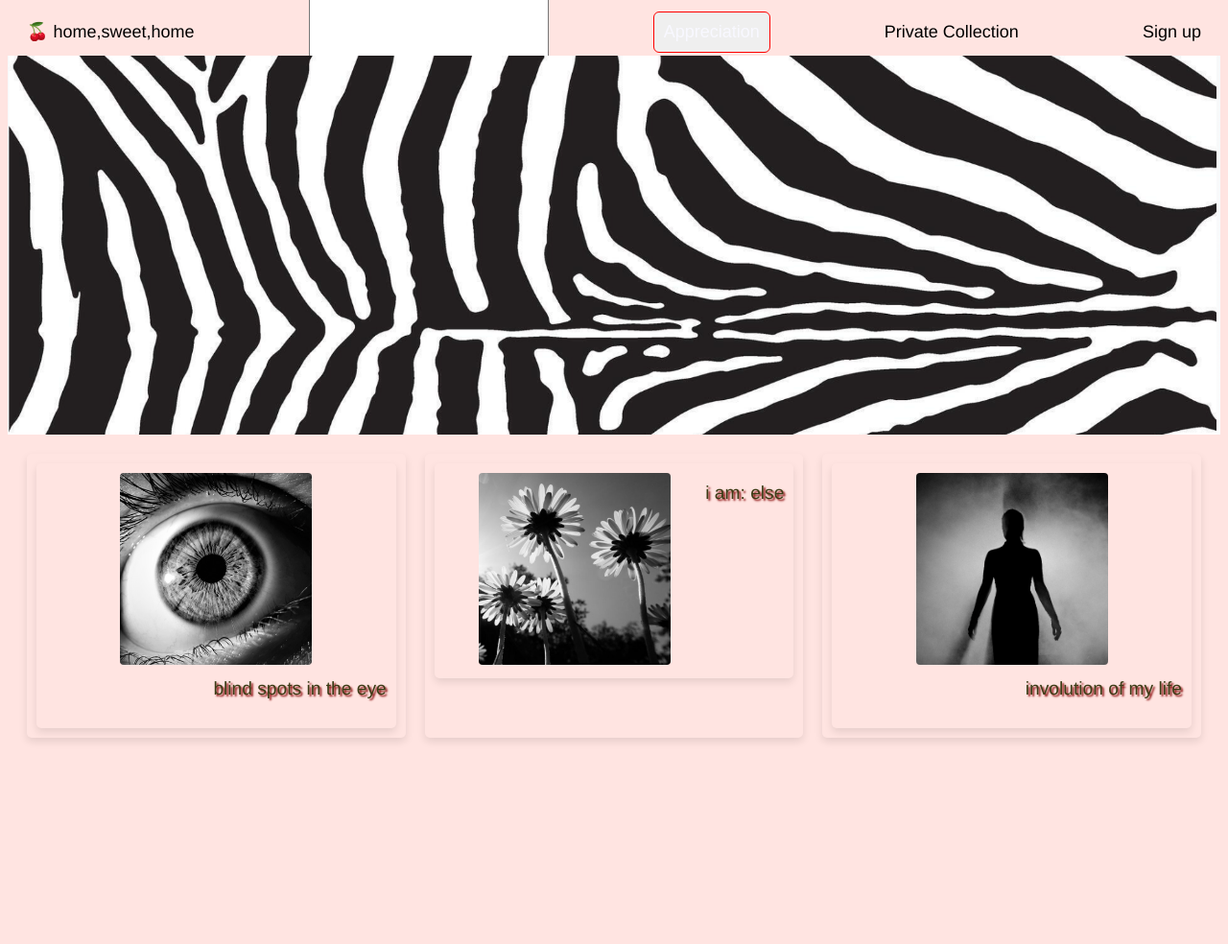
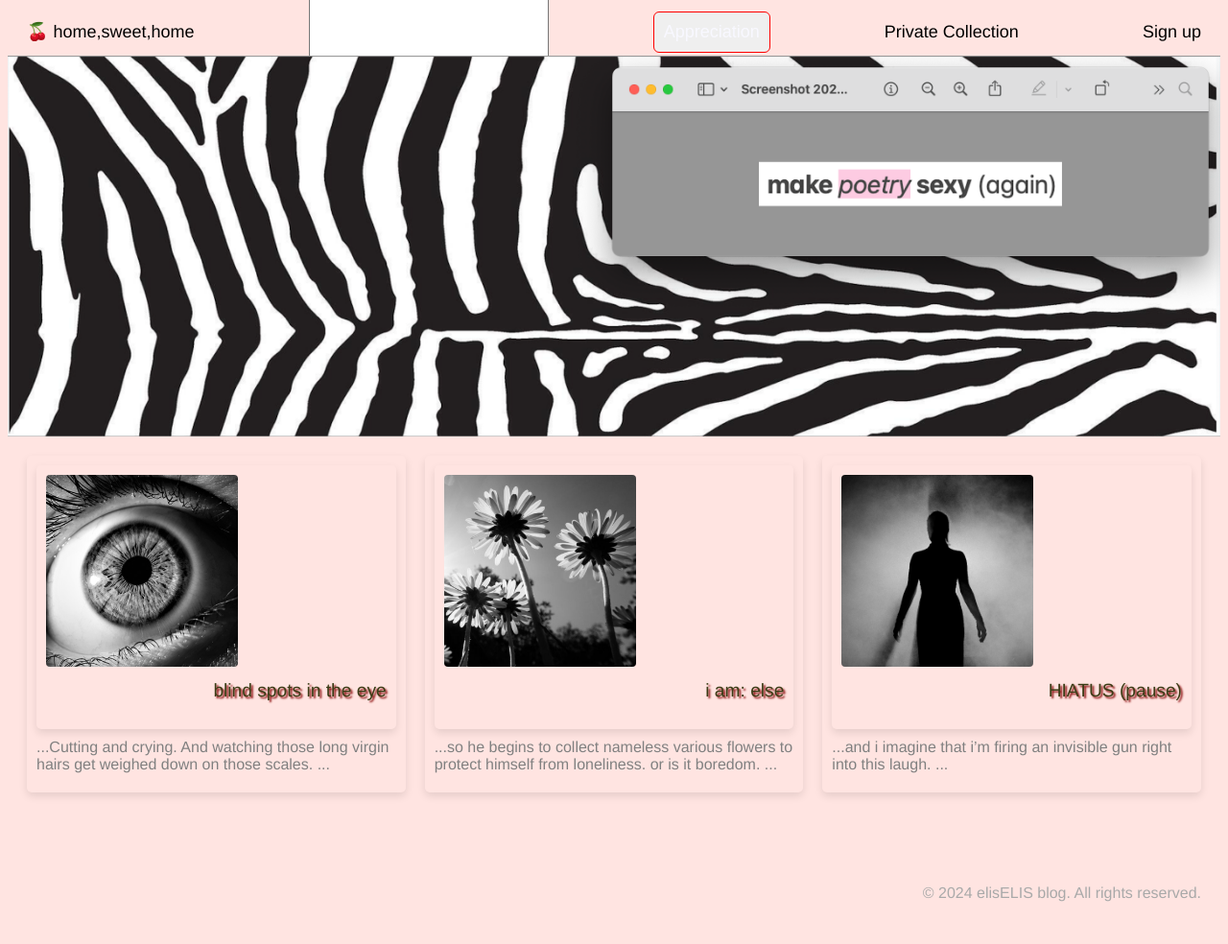
Before and after one commit to elis-elis/my-idea, a Flask app: page /blog-area in a window 1280 px wide. Shown: the whole page at 96% size. Before the commit the page ends 773 px from the top, so only its background shows below. Run offline with Flask 3, Linux system fonts and the light colour scheme.

Commit message:
Reorgainise blog post containers in blog_area.html, modify styiling in all html and css files

```diff
--- a/static/style_blog_area.css
+++ b/static/style_blog_area.css
@@ -5,44 +5,47 @@
     display: block;
 }
 
-.navigation-top {
+/* Navigation bar Styling */
+
+.navigation-bar {
     display: flex;
-    align-items: center; /* Centers items vertically */
+    justify-content: space-between;
+    align-items: center;
     gap: 10px;
     height: 50px;
 }
 
-.navigation-top a,
-.navigation-top p,
-.navigation-top input,
-.navigation-top button {
+.navigation-bar a,
+.navigation-bar p,
+.navigation-bar input,
+.navigation-bar button {
     margin: 10px;
     padding: 10px;
 }
 
-.navigation-top a,
-.navigation-top p,
-.navigation-top button {
+.navigation-bar a,
+.navigation-bar p,
+.navigation-bar button {
     color: black;
     font-weight: normal;
     font-size: 18px;
 }
 
-.navigation-top a {
+.navigation-bar a {
     text-decoration: none;
 }
 
-.navigation-top button {
+.navigation-bar button {
     border-radius: 6px;
     border: 1px solid red;
     color: ghostwhite;
 }
 
-.navigation-top button:hover {
-    box-shadow: 2px 2px red;
+.navigation-bar button:hover {
+    box-shadow: 2px 2px darkred;
 }
 
-.navigation-top input[type="search"] {
+.navigation-bar input[type="search"] {
     display: flex;
     width: 250px;
     height: 100px;
@@ -57,6 +60,8 @@
     cursor: wait;
 }
 
+/* Blog Post Cards */
+
 .blog-posts-container {
     display: grid;
     grid-template-columns: repeat(auto-fit, minmax(300px, 1fr));
@@ -64,23 +69,27 @@
     padding: 20px;
 }
 
-.blog-post,
+.blog-card,
 .blog-poem {
     border-radius: 5px;
     box-shadow: 0 4px 8px rgba(0, 0, 0, 0.1);
     overflow: hidden;
-    text-align: center;
+    text-align: left;
     text-decoration: none;
     display: block; /* Make the entire blog post clickable */
     padding: 10px;
 }
 
-.blog-post:hover,
+.blog-card:hover,
 .blog-poem:hover {
     box-shadow: 5px 5px 5px black;
 }
 
-.blog-post img {
+.blog-poem img:hover {
+    cursor: grab;
+}
+
+.blog-card img {
     width: 200px;
     height: 200px;
     object-fit: cover;
@@ -88,7 +97,21 @@
     margin: 0 auto;
 }
 
-.blog-post h3 {
+.blog-card h3 {
     margin-top: 10px;
     font-size: 1.2rem;
 }
+
+.blog-card p {
+    margin: 10px 0;
+    color: grey;
+}
+
+/* Footer Styling */
+
+.footer {
+    text-align: right;
+    padding: 20px;
+    color: darkgrey;
+    margin-top: 40px;
+}
--- a/static/styles.css
+++ b/static/styles.css
@@ -19,6 +19,22 @@ a {
     text-decoration: none;
 }
 
+/* Poems html */
+
+.poem {
+    padding: 20px;
+    line-height: 1.6;
+    font-size: 0.9rem;
+    color: #333;
+}
+
+/* Back to Blog Area */
+
+.back-to-blog {
+    text-align: center;
+    margin: 20px 0;
+}
+
 @media (min-width: 901px) {
     /* Styles for screens 901px wide or more */
     .blog-posts-container {
@@ -29,6 +45,10 @@ a {
 
     .navigation-top {
         justify-content: space-between; /* Evenly distribute items */
+    }
+
+    .poem{
+        font-size: 1.1rem;
     }
 }
 
--- a/templates/blog_area.html
+++ b/templates/blog_area.html
@@ -8,38 +8,54 @@
     </head>
 <body>
     <!-- navigation -->
-    <div class="navigation-top">
+    <nav class="navigation-bar">
         <a href="/">🍒 home,sweet,home</a>
         <input type="search"/>
         <button>Appreciation</button>
         <p id="private">Private Collection</p>
         <p id="sign-up">Sign up</p>
-    </div>
+    </nav>
     <!-- background image -->
-    <img id="bg-image" src="static/black and white images/cropped_skin_3.png" alt="zebra-skin-image">
+    <img id="bg-image" src="static/background_image.png" alt="make poetry sexy again, please ;)">
 
     <!-- blog post containers -->
     <div class="blog-posts-container">
-        <div class="blog-post">
+        <div class="blog-card">
             <a href="{{ url_for('poem1') }}" class="blog-poem">
-            <img src="static/black and white images/eye.png" alt="eye is watching you">
-            <h3>blind spots in the eye</h3>
+                <img src="static/black and white images/eye.png" alt="eye is watching you">
+                <div class="card-content">
+                    <h3>blind spots in the eye</h3>
+                </div>
             </a>
+            <p>...Cutting and crying. And watching those long virgin hairs get weighed down on those scales. ...</p>
         </div>
 
-        <div class="blog-post">
+        <div class="blog-card">
             <a href="{{ url_for('poem2') }}" class="blog-poem">
-            <img src="static/black and white images/flowers.png" alt="flowers for (your) funeral">
-            <h3>i am: else</h3>
+                <img src="static/black and white images/flowers.png" alt="flowers for (your) funeral">
+                <div class="card-content">
+                    <h3>i am: else</h3>
+                </div>
             </a>
+            <p>...so he begins to collect nameless various flowers to protect himself from loneliness. or is it boredom. ...</p>
         </div>
 
-        <div class="blog-post">
+        <div class="blog-card">
             <a href="{{ url_for('poem3') }}" class="blog-poem">
-            <img src="static/black and white images/silhuette.png" alt="your silhouette or mine?">
-            <h3>involution of my life</h3>
+                <div class="card-content">
+                    <img src="static/black and white images/silhuette.png" alt="your silhouette or mine?">
+                    <div class="card-content">
+                        <h3>HIATUS (pause)</h3>
+                    </div>
+                </div>
             </a>
+            <p>...and i imagine that i’m firing an invisible gun right into this laugh. ...</p>
         </div>
     </div>
+
+    <!-- Footer -->
+    <footer class="footer">
+        <p>© 2024 elisELIS blog. All rights reserved.</p>
+    </footer>
 </body>
 </html>
```
Also changed, not shown: templates/poem1.html (+14 -3 lines), templates/poem2.html (+14 -3 lines), templates/poem3.html (+14 -3 lines), static/background_image.png (added).
